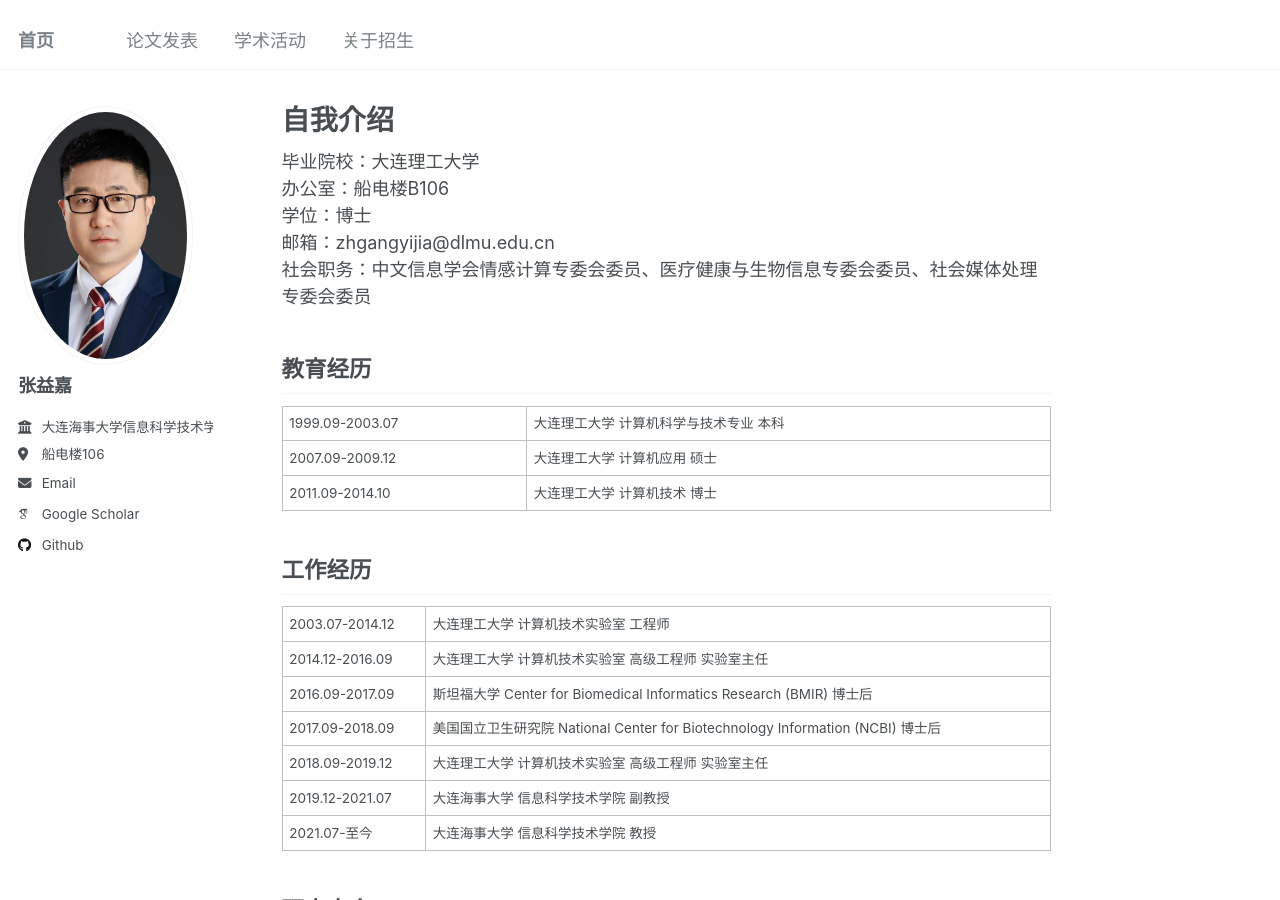
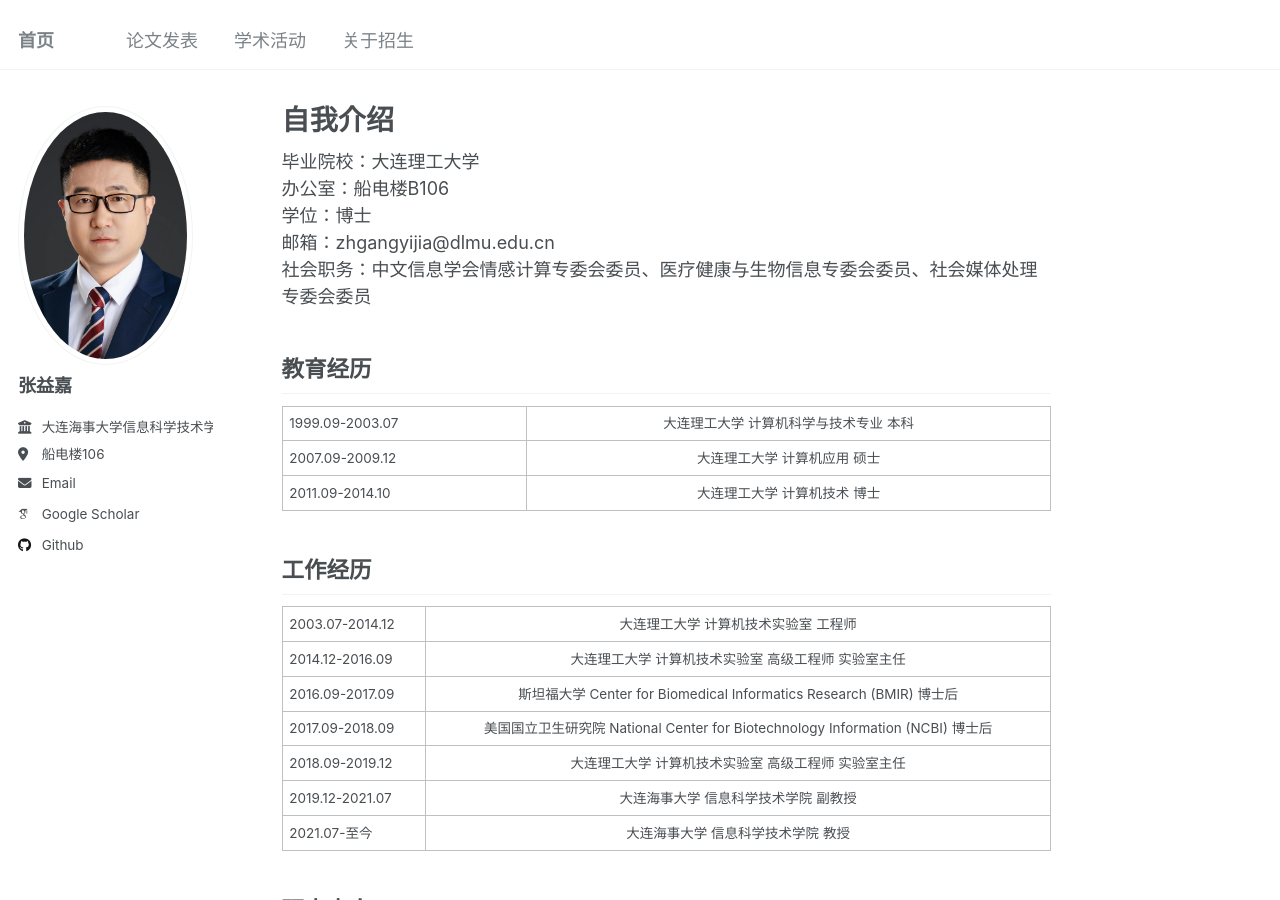
Before and after one commit to DMU-ITREC/zhangyijia.github.io, a Jekyll site: the page built from _pages/about.md, in a window 1280 px wide and 900 px high. Built offline with Jekyll 4.4.1, drawn with Linux system fonts in a browser that asks for light colours; some web fonts are replaced.

Commit message:
Update about.md

```diff
--- a/_pages/about.md
+++ b/_pages/about.md
@@ -17,15 +17,15 @@ redirect_from:
 <table border="0.5" bgcolor="white">
     <tr>
         <td> 1999.09-2003.07 </td>
-        <td> 大连理工大学 计算机科学与技术专业 本科 </td>
+        <td style="text-align:center;"> 大连理工大学 计算机科学与技术专业 本科 </td>
     </tr>
     <tr>
         <td> 2007.09-2009.12 </td>
-        <td> 大连理工大学 计算机应用 硕士 </td>
+        <td style="text-align:center;"> 大连理工大学 计算机应用 硕士 </td>
     </tr>
     <tr>
         <td> 2011.09-2014.10 </td>
-        <td> 大连理工大学 计算机技术 博士 </td>
+        <td style="text-align:center;"> 大连理工大学 计算机技术 博士 </td>
     </tr>
 </table>
 
@@ -34,31 +34,31 @@ redirect_from:
 <table border="0.5" bgcolor="white">
     <tr>
         <td> 2003.07-2014.12 </td>
-        <td> 大连理工大学 计算机技术实验室 工程师 </td>
+        <td style="text-align:center;"> 大连理工大学 计算机技术实验室 工程师 </td>
     </tr>
     <tr>
         <td> 2014.12-2016.09 </td>
-        <td> 大连理工大学 计算机技术实验室 高级工程师 实验室主任 </td>
+        <td style="text-align:center;"> 大连理工大学 计算机技术实验室 高级工程师 实验室主任 </td>
     </tr>
     <tr>
         <td> 2016.09-2017.09 </td>
-        <td> 斯坦福大学 Center for Biomedical Informatics Research (BMIR) 博士后 </td>
+        <td style="text-align:center;"> 斯坦福大学 Center for Biomedical Informatics Research (BMIR) 博士后 </td>
     </tr>
    <tr>
         <td> 2017.09-2018.09 </td>
-        <td>美国国立卫生研究院 National Center for Biotechnology Information (NCBI) 博士后 </td>
+        <td style="text-align:center;">美国国立卫生研究院 National Center for Biotechnology Information (NCBI) 博士后 </td>
     </tr>
     <tr>
         <td> 2018.09-2019.12 </td>
-        <td> 大连理工大学 计算机技术实验室 高级工程师 实验室主任 </td>
+        <td style="text-align:center;"> 大连理工大学 计算机技术实验室 高级工程师 实验室主任 </td>
     </tr>
     <tr>
         <td> 2019.12-2021.07 </td>
-        <td> 大连海事大学 信息科学技术学院 副教授 </td>
+        <td style="text-align:center;"> 大连海事大学 信息科学技术学院 副教授 </td>
     </tr>
   <tr>
         <td> 2021.07-至今 </td>
-        <td> 大连海事大学 信息科学技术学院 教授 </td>
+        <td style="text-align:center;"> 大连海事大学 信息科学技术学院 教授 </td>
     </tr>
 </table>
 
```
